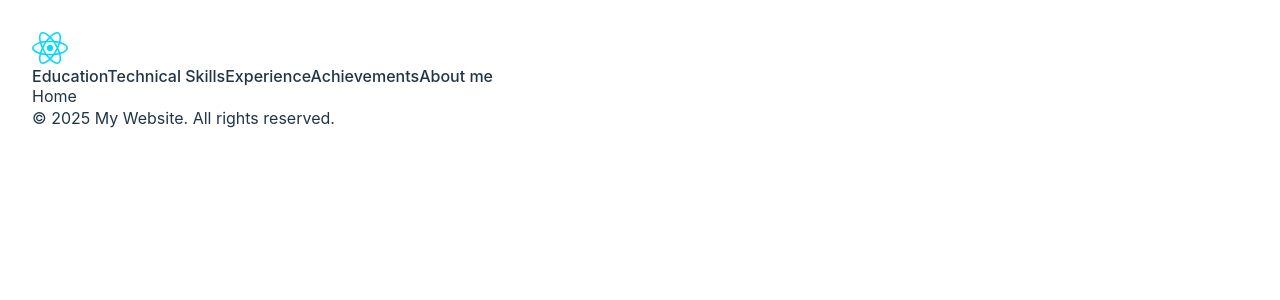
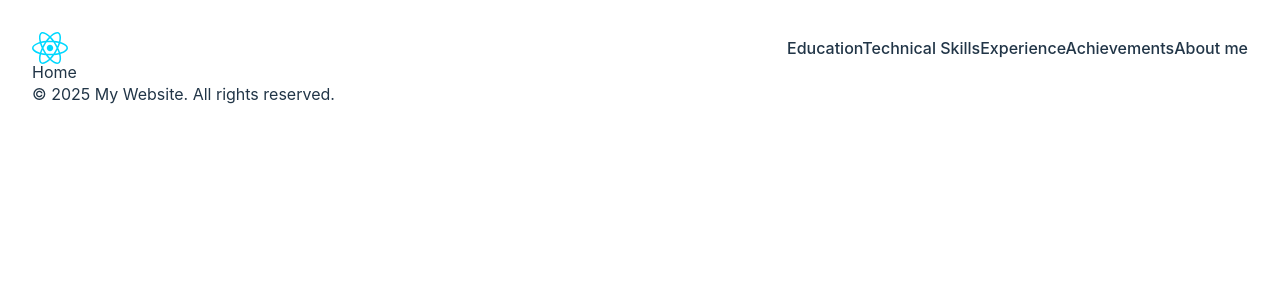
Before and after one commit to httpspenguin/css-website-template, a React (Vite) app: page / in a window 1280 px wide. Shown: the top 300 px of the page. Built offline with nearby package versions, Linux system fonts and the light colour scheme.

Commit message:
set up some components and stuff on the train

```diff
--- /dev/null
+++ b/src/assets/styles/main_nav.css
@@ -0,0 +1,13 @@
+.main-nav__content {
+    display: flex;
+    justify-content: space-between;
+    align-items: center;
+}
+
+.main-nav__site-logo {
+
+}
+
+.main-nav__nav-link {
+
+}
--- a/src/components/main_navigation.jsx
+++ b/src/components/main_navigation.jsx
@@ -1,4 +1,5 @@
 import siteLogo from '../assets/react.svg'
+import '../assets/styles/main_nav.css';
 
 export default function Navigation() {
     const navLinks = [
@@ -11,15 +12,15 @@ export default function Navigation() {
 
     return (
         <header>
-            <nav>
-                <div className="flex justify-between items-center">
+            <nav className="main-nav">
+                <div className="main-nav__content flex justify-between items-center">
                     <a href="/">
-                        <img src={siteLogo} className="site-logo w-24" alt="Portfolio Site logo"/>
+                        <img src={siteLogo} className="main-nav__site-logo w-24" alt="Portfolio Site logo"/>
                     </a>
 
                     <div>
                         {navLinks.map((item) => (
-                            <a className="ml-6 text-lg" key={item.link} href={item.link}>{item.name}</a>
+                            <a className="main-nav__nav-link ml-6 text-lg" key={item.link} href={item.link}>{item.name}</a>
                         ))}
                     </div>
                 </div>
--- /dev/null
+++ b/src/components/page_elements/element_5050-content-image.jsx
@@ -0,0 +1 @@
+import '../../assets/styles/page_elements/element_5050-content-image.css';
--- /dev/null
+++ b/src/components/page_elements/element_home-hero.jsx
@@ -0,0 +1 @@
+import '../../assets/styles/page_elements/element_home-hero.css';
--- /dev/null
+++ b/src/components/page_elements/element_iframe.jsx
@@ -0,0 +1 @@
+import '../../assets/styles/page_elements/element_iframe.css';
--- /dev/null
+++ b/src/components/page_elements/element_text-block.jsx
@@ -0,0 +1 @@
+import '../../assets/styles/page_elements/element_text-block.css';
```
Also changed, not shown: src/components/sub_elements/button.jsx (added, +9 -0 lines), src/assets/styles/page_elements/element_5050-content-image.css (added), src/assets/styles/page_elements/element_home-hero.css (added), src/assets/styles/page_elements/element_iframe.css (added), src/assets/styles/page_elements/element_text-block.css (added), src/assets/styles/sub_elements/button.jsx (added), 1 other file (tests, documents, lock files or other folders).
